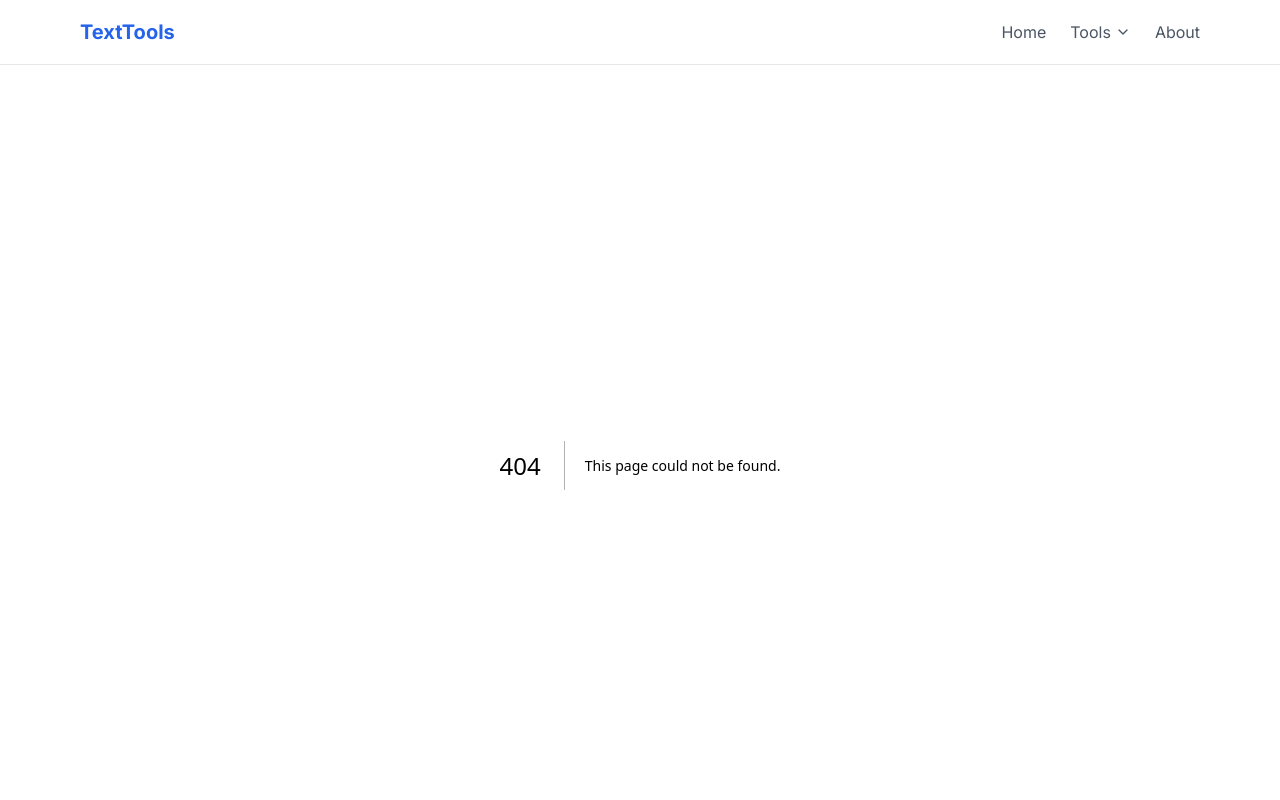
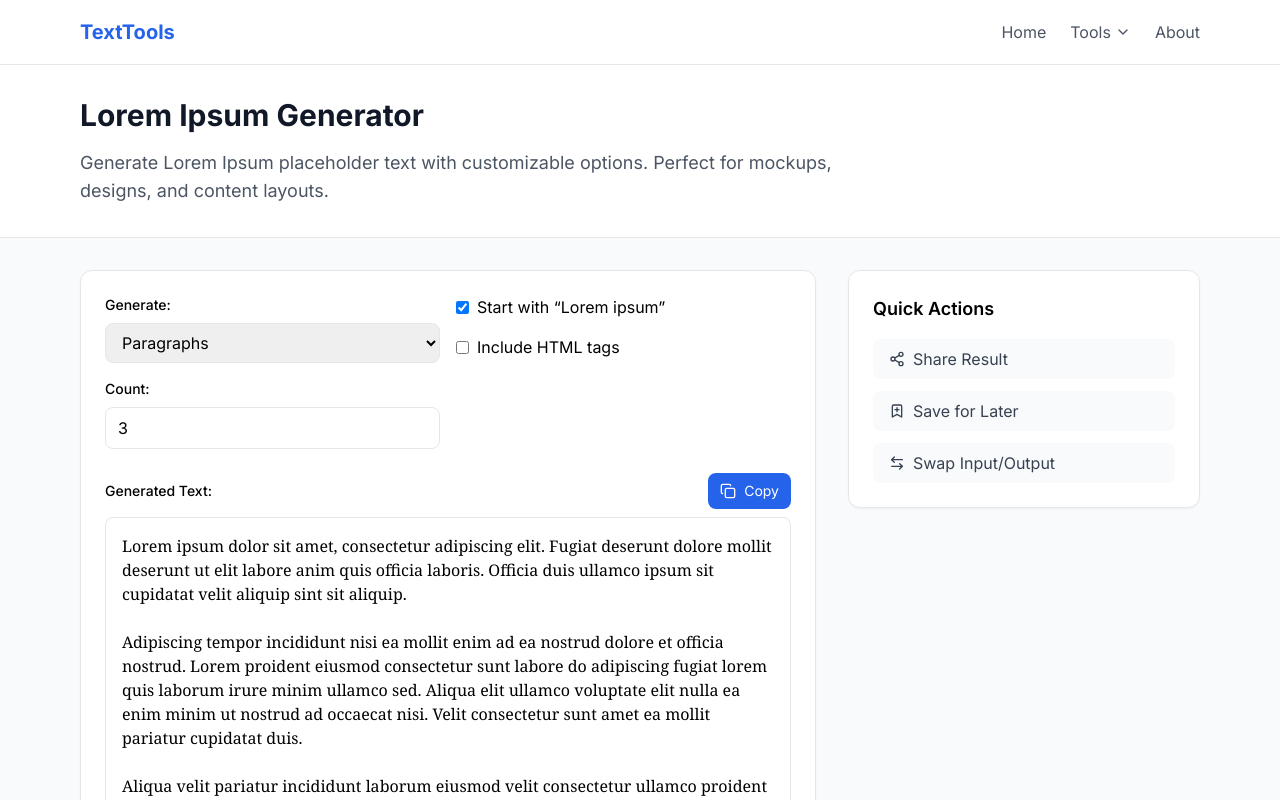
Before and after one commit to milindkusahu/text-tools, a Next.js app: page /lorem-generator in a window 1280 px wide. Before the commit this address had no page. Shown: the top 800 px of the page. Built offline with nearby package versions, Linux system fonts and the light colour scheme.

Commit message:
feat: Add Lorem Ipsum generator tool
- Implement customizable Lorem Ipsum text generation
- Add options for paragraphs, sentences, and words
- Include HTML tags support and "Lorem ipsum" start toggle
- Add copy to clipboard functionality
- Create tool info section with features, usage guide and FAQs

```diff
--- /dev/null
+++ b/app/lorem-generator/client.tsx
@@ -0,0 +1,66 @@
+"use client";
+
+import { useState } from "react";
+import LoremGenerator from "@/components/tools/LoremGenerator";
+import ToolPageLayout from "@/components/layout/ToolPageLayout";
+
+const loremGeneratorInfo = {
+  features: [
+    "Generate paragraphs, sentences, or words",
+    "Customizable output length",
+    "Optional 'Lorem ipsum' start",
+    "HTML paragraph tags support",
+    "One-click copy functionality",
+    "Random word variation",
+    "Realistic text structure",
+    "Instant generation",
+  ],
+  howToUse: [
+    "Select your desired output type (paragraphs, sentences, or words)",
+    "Set the number of units to generate",
+    "Choose whether to start with 'Lorem ipsum'",
+    "Enable HTML tags if needed",
+    "Copy the generated text with one click",
+  ],
+  faqs: [
+    {
+      question: "What is Lorem Ipsum?",
+      answer:
+        "Lorem Ipsum is dummy text used in design and publishing to demonstrate layout and typography without the distraction of meaningful content.",
+    },
+    {
+      question: "Why use Lorem Ipsum?",
+      answer:
+        "It helps designers and developers focus on layout and formatting without being distracted by readable content. It also maintains a natural-looking distribution of letters.",
+    },
+    {
+      question: "What's the difference between output types?",
+      answer:
+        "Paragraphs contain multiple sentences with proper spacing, sentences are single complete thoughts, and words are individual Latin-style terms.",
+    },
+    {
+      question: "Why include HTML tags?",
+      answer:
+        "HTML tags (<p>) make it easier to paste the generated text directly into web content while maintaining proper paragraph formatting.",
+    },
+    {
+      question: "Is the text truly random?",
+      answer:
+        "The text is generated using a curated list of Latin-style words, combined randomly while maintaining realistic sentence and paragraph structures.",
+    },
+  ],
+};
+
+export default function ClientLoremGenerator() {
+  const [output, setOutput] = useState("");
+
+  return (
+    <ToolPageLayout
+      title="Lorem Ipsum Generator"
+      description="Generate Lorem Ipsum placeholder text with customizable options. Perfect for mockups, designs, and content layouts."
+      toolInfo={loremGeneratorInfo}
+    >
+      <LoremGenerator output={output} setOutput={setOutput} />
+    </ToolPageLayout>
+  );
+}
--- /dev/null
+++ b/app/lorem-generator/page.tsx
@@ -0,0 +1,15 @@
+import type { Metadata } from "next";
+import ClientLoremGenerator from "./client";
+
+export const metadata: Metadata = {
+  title: "Lorem Ipsum Generator - Generate Placeholder Text",
+  description:
+    "Generate customizable Lorem Ipsum placeholder text for your designs and content. Choose paragraphs, sentences, or words with HTML support.",
+  alternates: {
+    canonical: "https://text-tools-nine.vercel.app/lorem-generator",
+  },
+};
+
+export default function LoremGeneratorPage() {
+  return <ClientLoremGenerator />;
+}
--- /dev/null
+++ b/components/tools/LoremGenerator.tsx
@@ -0,0 +1,264 @@
+import { useState, useEffect, useCallback } from "react";
+import { Copy } from "lucide-react";
+import toast from "react-hot-toast";
+
+interface LoremGeneratorProps {
+  output: string;
+  setOutput: (value: string) => void;
+}
+
+type LoremType = "paragraphs" | "sentences" | "words";
+
+interface GeneratorOptions {
+  type: LoremType;
+  count: number;
+  startWithLorem: boolean;
+  includeHTML: boolean;
+}
+
+const WORDS = [
+  "lorem",
+  "ipsum",
+  "dolor",
+  "sit",
+  "amet",
+  "consectetur",
+  "adipiscing",
+  "elit",
+  "sed",
+  "do",
+  "eiusmod",
+  "tempor",
+  "incididunt",
+  "ut",
+  "labore",
+  "et",
+  "dolore",
+  "magna",
+  "aliqua",
+  "enim",
+  "ad",
+  "minim",
+  "veniam",
+  "quis",
+  "nostrud",
+  "exercitation",
+  "ullamco",
+  "laboris",
+  "nisi",
+  "aliquip",
+  "ex",
+  "ea",
+  "commodo",
+  "consequat",
+  "duis",
+  "aute",
+  "irure",
+  "in",
+  "reprehenderit",
+  "voluptate",
+  "velit",
+  "esse",
+  "cillum",
+  "dolore",
+  "fugiat",
+  "nulla",
+  "pariatur",
+  "excepteur",
+  "sint",
+  "occaecat",
+  "cupidatat",
+  "non",
+  "proident",
+  "sunt",
+  "culpa",
+  "qui",
+  "officia",
+  "deserunt",
+  "mollit",
+  "anim",
+  "id",
+  "est",
+  "laborum",
+];
+
+export default function LoremGenerator({
+  output,
+  setOutput,
+}: LoremGeneratorProps) {
+  const [options, setOptions] = useState<GeneratorOptions>({
+    type: "paragraphs",
+    count: 3,
+    startWithLorem: true,
+    includeHTML: false,
+  });
+
+  const generateWord = useCallback(() => {
+    return WORDS[Math.floor(Math.random() * WORDS.length)];
+  }, []);
+
+  const generateSentence = useCallback(() => {
+    const wordCount = Math.floor(Math.random() * 10) + 8; // 8-18 words per sentence
+    const sentence = Array(wordCount)
+      .fill("")
+      .map(() => generateWord())
+      .join(" ");
+    return sentence.charAt(0).toUpperCase() + sentence.slice(1) + ".";
+  }, [generateWord]);
+
+  const generateParagraph = useCallback(() => {
+    const sentenceCount = Math.floor(Math.random() * 3) + 3; // 3-6 sentences per paragraph
+    return Array(sentenceCount)
+      .fill("")
+      .map(() => generateSentence())
+      .join(" ");
+  }, [generateSentence]);
+
+  const generateText = useCallback(
+    (options: GeneratorOptions) => {
+      let text = "";
+
+      switch (options.type) {
+        case "words":
+          text = Array(options.count)
+            .fill("")
+            .map(() => generateWord())
+            .join(" ");
+          if (options.startWithLorem && options.count >= 2) {
+            text =
+              "lorem ipsum" +
+              text.slice(text.indexOf(" ", text.indexOf(" ") + 1));
+          }
+          break;
+
+        case "sentences":
+          text = Array(options.count)
+            .fill("")
+            .map(() => generateSentence())
+            .join(" ");
+          if (options.startWithLorem) {
+            text =
+              "Lorem ipsum dolor sit amet." + text.slice(text.indexOf(".") + 1);
+          }
+          break;
+
+        case "paragraphs":
+          text = Array(options.count)
+            .fill("")
+            .map(() => generateParagraph())
+            .join("\n\n");
+          if (options.startWithLorem) {
+            text =
+              "Lorem ipsum dolor sit amet, consectetur adipiscing elit." +
+              text.slice(text.indexOf(".") + 1);
+          }
+          break;
+      }
+
+      if (options.includeHTML && options.type === "paragraphs") {
+        text = text
+          .split("\n\n")
+          .map((p) => `<p>${p}</p>`)
+          .join("\n");
+      }
+
+      return text;
+    },
+    [generateWord, generateSentence, generateParagraph]
+  );
+
+  const copyToClipboard = async () => {
+    try {
+      await navigator.clipboard.writeText(output);
+      toast.success("Copied to clipboard!");
+    } catch {
+      toast.error("Failed to copy text");
+    }
+  };
+
+  useEffect(() => {
+    const text = generateText(options);
+    setOutput(text);
+  }, [options, generateText, setOutput]);
+
+  return (
+    <div className="space-y-6">
+      {/* Controls */}
+      <div className="grid grid-cols-1 md:grid-cols-2 gap-4">
+        <div className="space-y-4">
+          <div>
+            <label className="block text-sm font-medium mb-2">Generate:</label>
+            <select
+              value={options.type}
+              onChange={(e) =>
+                setOptions({ ...options, type: e.target.value as LoremType })
+              }
+              className="w-full px-3 py-2 border rounded-lg focus:ring-2 focus:ring-blue-500 focus:border-transparent"
+            >
+              <option value="paragraphs">Paragraphs</option>
+              <option value="sentences">Sentences</option>
+              <option value="words">Words</option>
+            </select>
+          </div>
+          <div>
+            <label className="block text-sm font-medium mb-2">Count:</label>
+            <input
+              type="number"
+              value={options.count}
+              onChange={(e) =>
+                setOptions({
+                  ...options,
+                  count: Math.max(1, parseInt(e.target.value) || 1),
+                })
+              }
+              min="1"
+              max="100"
+              className="w-full px-3 py-2 border rounded-lg focus:ring-2 focus:ring-blue-500 focus:border-transparent"
+            />
+          </div>
+        </div>
+        <div className="space-y-4">
+          <label className="flex items-center gap-2">
+            <input
+              type="checkbox"
+              checked={options.startWithLorem}
+              onChange={(e) =>
+                setOptions({ ...options, startWithLorem: e.target.checked })
+              }
+              className="rounded border-gray-300 text-blue-600 focus:ring-blue-500"
+            />
+            <span>Start with &ldquo;Lorem ipsum&rdquo;</span>
+          </label>
+          <label className="flex items-center gap-2">
+            <input
+              type="checkbox"
+              checked={options.includeHTML}
+              onChange={(e) =>
+                setOptions({ ...options, includeHTML: e.target.checked })
+              }
+              className="rounded border-gray-300 text-blue-600 focus:ring-blue-500"
+            />
+            <span>Include HTML tags</span>
+          </label>
+        </div>
+      </div>
+
+      {/* Output */}
+      <div>
+        <div className="flex justify-between items-center mb-2">
+          <label className="block text-sm font-medium">Generated Text:</label>
+          <button
+            onClick={copyToClipboard}
+            className="flex items-center gap-2 px-3 py-2 text-sm bg-blue-600 text-white rounded-lg hover:bg-blue-700 transition-colors"
+          >
+            <Copy className="w-4 h-4" />
+            Copy
+          </button>
+        </div>
+        <div className="min-h-[200px] p-4 border rounded-lg whitespace-pre-wrap font-serif">
+          {output}
+        </div>
+      </div>
+    </div>
+  );
+}
```
